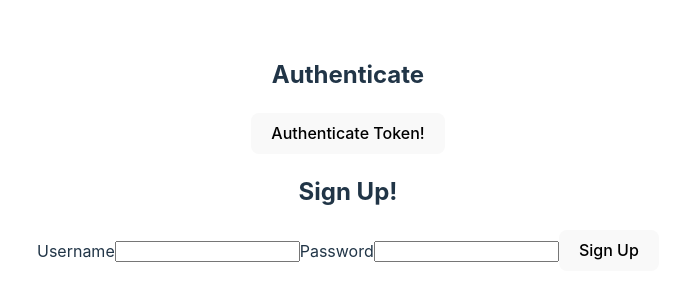
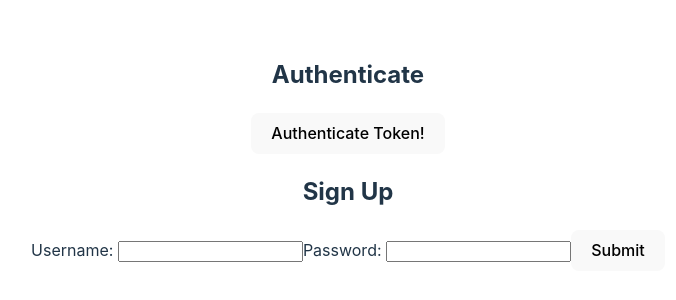
Before and after one commit to Talani-B/Block27, a React (Vite) app: page / in a window 1280 px wide. Shown: the part 246-546 px from the top of the page, without its empty margins (292-968 px from the left). Built offline with nearby package versions, Linux system fonts and the light colour scheme.

Commit message:
update all files

```diff
--- a/src/components/SignUpForm.jsx
+++ b/src/components/SignUpForm.jsx
@@ -1,67 +1,56 @@
-import { useState } from 'react';
-import '../App.css'
-
+import { useState } from "react";
 
 export default function SignUpForm() {
-
   const [username, setUsername] = useState("");
   const [password, setPassword] = useState("");
   const [error, setError] = useState(null);
 
+  async function handleSubmit(event) {
+    event.preventDefault();
 
 
-async function handleSubmit(event) {
-    event.preventDefault();
-console.log(username);
-console.log(password);
-setUsername('');
-setPassword('');
     try {
-    const response = await fetch(`{$BASE_URL}`,
+          const response = await fetch('https://fsa-jwt-practice.herokuapp.com/signup',
               {
-                method: 'POST',
+                method: "POST",
                 headers: {
-                  "Content-Type": 'application/json'
+                  "Content-Type": "application/json"
                 },
                 body: JSON.stringify({
-                  username: username,
-                  password: password,
+                  username: "some-username",
+                  password: "super-secret-999"
                 })
               })
-
+          const data =  await response.json()
+          console.log(data);
     } catch (error) {
       setError(error.message);
     }
+  }
 
-
-  }
   return (
-
-    <div>
-       <h2>Sign Up!</h2>
+    <>
+      <h2>Sign Up</h2>
       {error && <p>{error}</p>}
       <form onSubmit={handleSubmit}>
-        <label htmlFor='username'>Username</label>
+        <label>
+          Username:{" "}
           <input
-            value={username} // controls the input value
-            type="username"
-            id="username"
-            onChange={(e) => {
-              console.log(e.target.value);
-              setUsername(e.target.value)
-            }}
+            value={username}
+            onChange={(e) => setUsername(e.target.value)}
           />
-        <label htmlFor='password'>Password</label>
+        </label>
+        <label>
+          Password:{" "}
           <input
+            type="password"
             value={password}
-            type="password"
-            id="password"
-            onChange={(e) => {
-              console.log(e.target.value);
-              setPassword(e.target.value)
-             }}
+            onChange={(e) => setPassword(e.target.value)}
           />
-        <button type ="submit">Sign Up</button>
+
+        </label>
+        <button>Submit</button>
       </form>
-    </div>
-    )}
+    </>
+  );
+}
```
Lines whose indentation alone changed are shown as unchanged.
